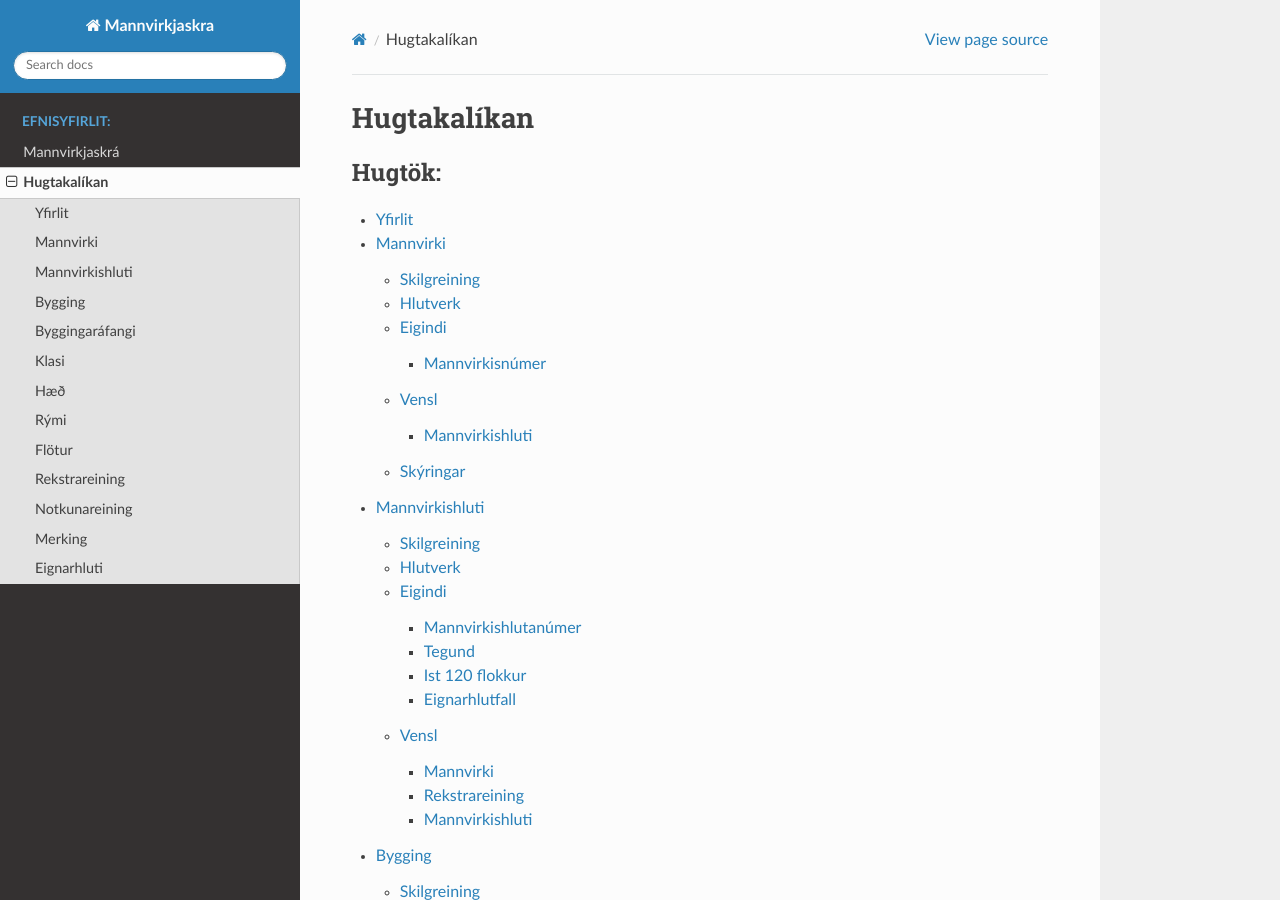
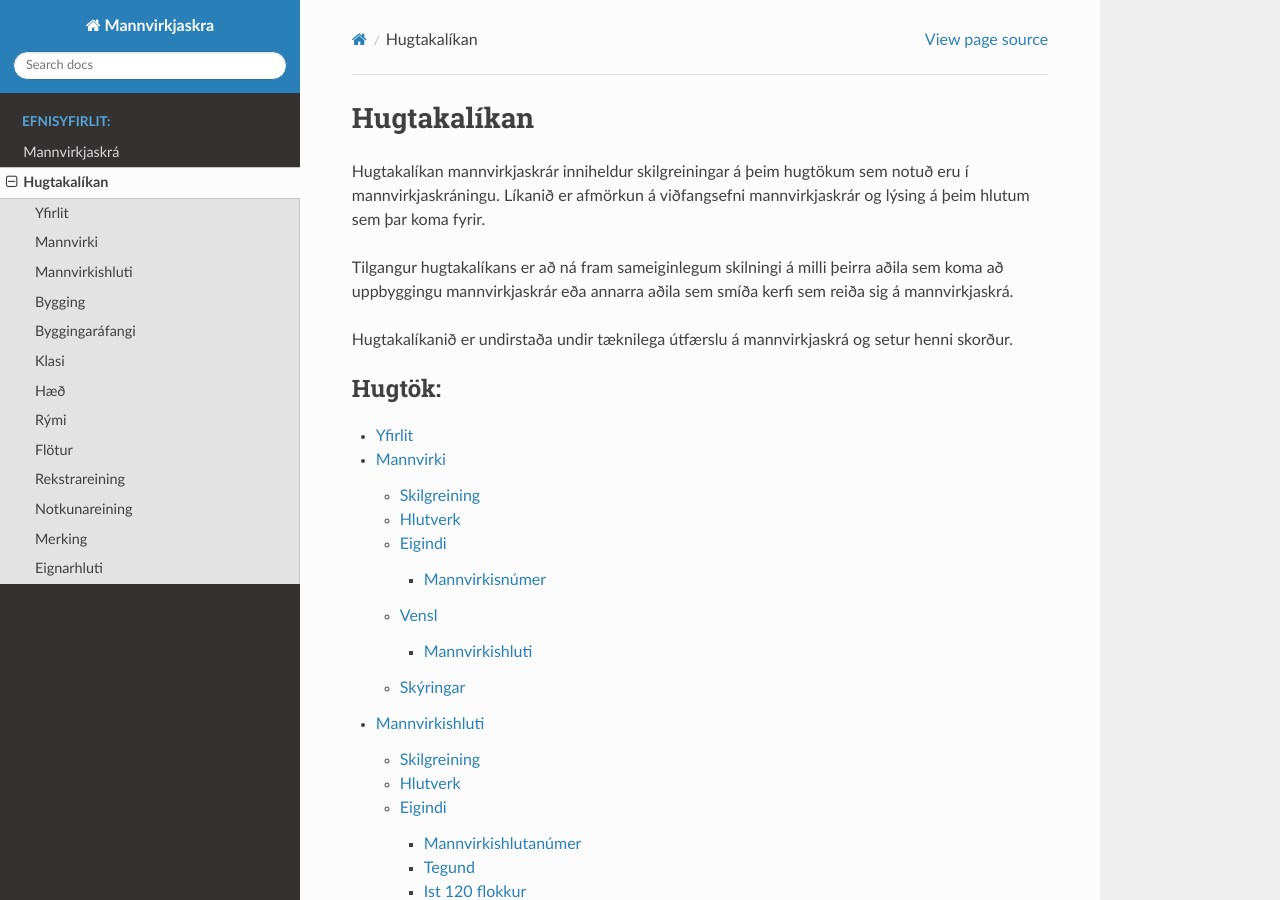
Before and after one commit to hthl/Mannvirkjaskra, a Sphinx documentation site: the page built from source/hugtok.rst, in a window 1280 px wide and 900 px high. Built offline with Sphinx 7.4.7 and the Read the Docs theme 2.0.0, drawn with Linux system fonts in a browser that asks for light colours.

Commit message:
Lagfæring á texta

```diff
--- a/source/hugtok.rst
+++ b/source/hugtok.rst
@@ -1,5 +1,12 @@
 Hugtakalíkan
---------
+--------------
+
+Hugtakalíkan mannvirkjaskrár inniheldur skilgreiningar á þeim hugtökum sem notuð eru í mannvirkjaskráningu. Líkanið er afmörkun á viðfangsefni mannvirkjaskrár og lýsing á þeim hlutum sem þar koma fyrir.
+
+Tilgangur hugtakalíkans er að ná fram sameiginlegum skilningi á milli þeirra aðila sem koma að uppbyggingu mannvirkjaskrár eða annarra aðila sem smíða kerfi sem reiða sig á mannvirkjaskrá.
+
+Hugtakalíkanið er undirstaða undir tæknilega útfærslu á mannvirkjaskrá og setur henni skorður.
+
 
 .. toctree::
    :maxdepth: 3
```
